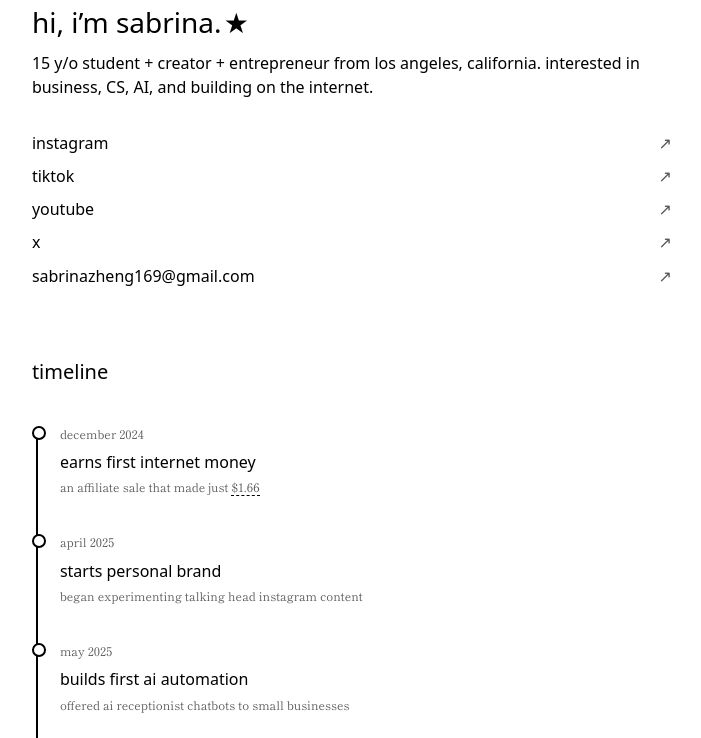
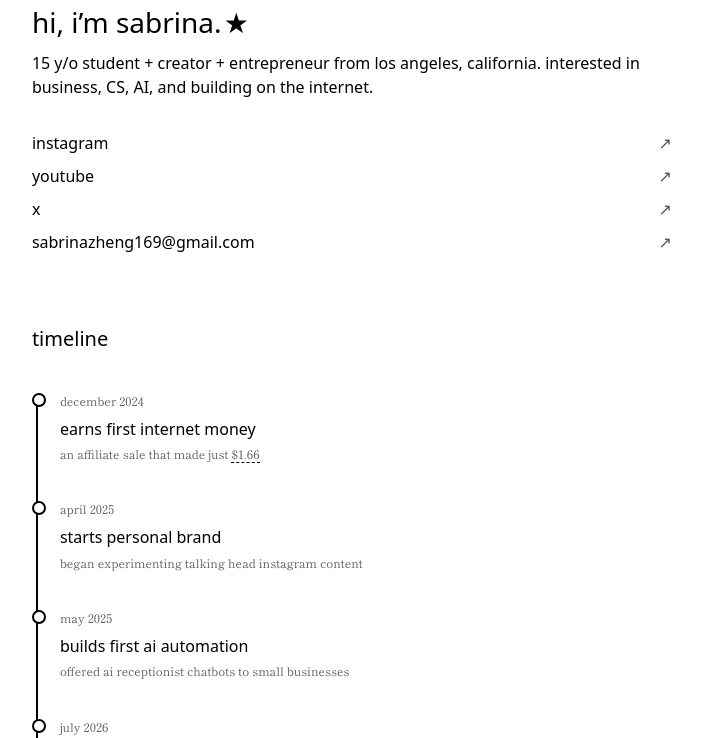
Before and after one commit to sabrinazheng169-cpu/personal-website, a plain HTML site: page index.html in a window 1280 px wide. Shown: the part 114-852 px from the top of the page, without its empty margins (223-924 px from the left). Drawn offline with Linux system fonts and the light colour scheme; a web font is replaced by a local one.

Commit message:
Update index.html

```diff
--- a/index.html
+++ b/index.html
@@ -111,7 +111,6 @@ var reduce=matchMedia("(prefers-reduced-motion: reduce)").matches;
 /* paste links here; leave "" and the slot stays greyed out */
 var LINKS=[
   ["instagram","https://www.instagram.com/sabrinazzheng/"],
-  ["tiktok","https://www.tiktok.com/@sabrinazzheng"],
   ["youtube","https://www.youtube.com/@sabrinazzheng"],
   ["x","https://x.com/sabrinazzheng"],
   ["sabrinazheng169@gmail.com","mailto:sabrinazheng169@gmail.com"]
```
